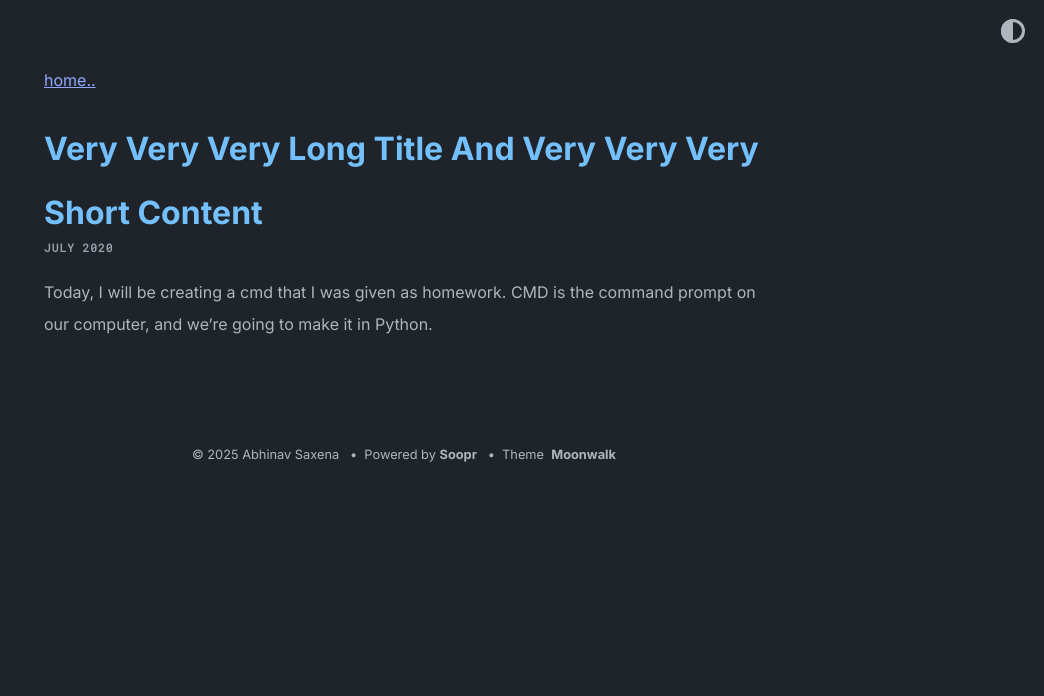
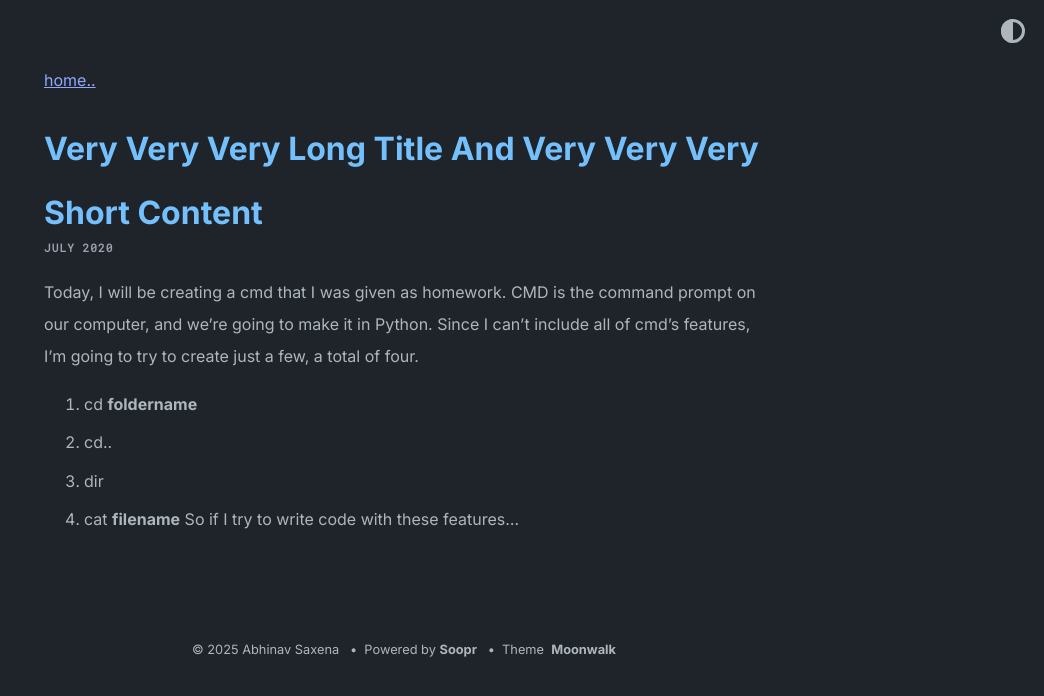
Before and after one commit to leejw4521/leejw4521.github.com, a Jekyll site: the page built from _posts/2020-07-08-very-very-very-long-title-and-very-very-very-short-content.md, in a window 1280 px wide. Shown: the top 696 px of the page, without its empty margins (236-1280 px from the left). Built offline with Jekyll 4.4.1, drawn with Linux system fonts in a browser that asks for light colours.

Commit message:
Update 2020-07-08-very-very-very-long-title-and-very-very-very-short-content.md

```diff
--- a/_posts/2020-07-08-very-very-very-long-title-and-very-very-very-short-content.md
+++ b/_posts/2020-07-08-very-very-very-long-title-and-very-very-very-short-content.md
@@ -3,3 +3,9 @@ layout: post
 ---
 
 Today, I will be creating a cmd that I was given as homework. CMD is the command prompt on our computer, and we're going to make it in Python.
+Since I can't include all of cmd's features, I'm going to try to create just a few, a total of four.
+1. cd **foldername**
+2. cd..
+3. dir
+4. cat **filename**
+So if I try to write code with these features...
```
